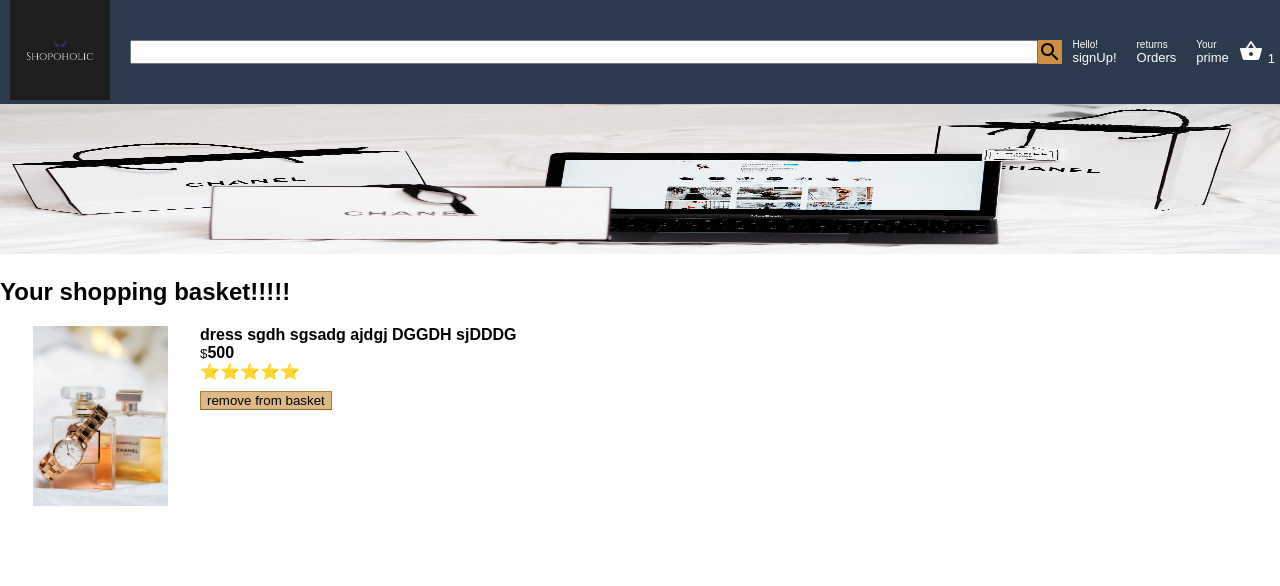
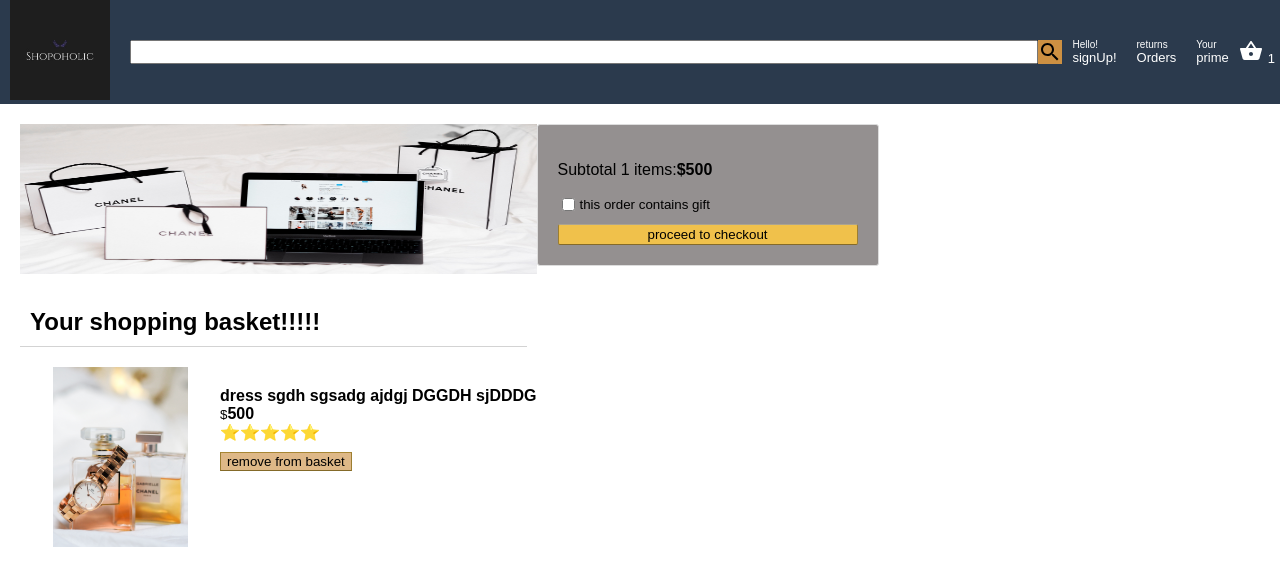
Before and after one commit to shrutilpu/Shopoholic, a React app in the folder shopoholic/: page /checkout in a window 1280 px wide. Shown: the top 586 px of the page. Built offline with nearby package versions, Linux system fonts and the light colour scheme.

Commit message:
checkout complete

```diff
--- a/shopoholic/package.json
+++ b/shopoholic/package.json
@@ -36,6 +36,7 @@
     "promise": "8.0.1",
     "raf": "3.4.0",
     "react": "^16.13.1",
+    "react-currency-format": "^1.0.0",
     "react-dev-utils": "^5.0.2",
     "react-dom": "^16.13.1",
     "react-router-dom": "^5.2.0",
--- a/shopoholic/src/App.js
+++ b/shopoholic/src/App.js
@@ -15,7 +15,9 @@
             <Header/>
             <Checkout/>
             </Route>
-          <Route path="/login"><h1>login page!!</h1></Route>
+          <Route path="/login">
+
+          </Route>
           <Route path="/">
             <Header/>
             <Home/>
--- a/shopoholic/src/Component/Checkout/Checkout.css
+++ b/shopoholic/src/Component/Checkout/Checkout.css
@@ -1,5 +1,13 @@
 .Checkout{
-
+display: flex;
+padding: 20px;
+background-color: white;
+height: max-content;
+}
+.CheckoutTitle{
+ margin-right: 10px;
+ padding: 10px;
+ border-bottom: 1px solid lightgray;
 }
 .Add{
  height: 150px;
--- a/shopoholic/src/Component/Checkout/Checkout.js
+++ b/shopoholic/src/Component/Checkout/Checkout.js
@@ -1,6 +1,7 @@
 import React from 'react';
 import classes from './Checkout.css';
 
+import SubTotal from './Subtotal';
 import CheckoutProduct from './CheckoutProduct';
 import Add from '../../Images/laura-chouette-fPL339HWo68-unsplash.jpg';
 import { useStateValue } from '../StateProvider/StateProvider';
@@ -8,6 +9,7 @@
  const [{basket}] = useStateValue();
  return(
   <div className={classes.Checkout}>
+        <div className={classes.CheckoutLeft}>
           <img className={classes.Add}
           src={Add} alt="product"></img>
 
@@ -19,8 +21,9 @@
               <h2 className={classes.CheckoutTitle}>Your shopping basket!!!!! </h2>
                {
                 basket.map(item=>{
+                console.log(item);
                    return <CheckoutProduct
-             item={item.id}
+                           id={item.id}
                            title={item.title}
                            image={item.image}
                            price={item.price}
@@ -29,6 +32,11 @@
                         })
                 }
                </div>)}
+        </div>
+        <div className={classes.CheckoutRight}>
+        <SubTotal/>
+
+        </div>
 
   </div>
  );
--- a/shopoholic/src/Component/Checkout/CheckoutProduct.css
+++ b/shopoholic/src/Component/Checkout/CheckoutProduct.css
@@ -1,14 +1,18 @@
 .CheckoutProduct{
  display: flex;
  margin-left: 10px;
+ margin-top: 20px;
+ margin-bottom: 20px;
 }
 .img{
  object-fit: contain;
  width:180px;
  height: 180px;
+ margin-top: 0px;
 }
 .ProductInfo{
  padding-left: 10px;
+ margin-top: 20px;
 }
 .Rating{
  display: flex;
--- a/shopoholic/src/Component/Checkout/CheckoutProduct.js
+++ b/shopoholic/src/Component/Checkout/CheckoutProduct.js
@@ -1,8 +1,14 @@
 import React from 'react';
 import classes from './CheckoutProduct.css';
+import {useStateValue} from '../StateProvider/StateProvider';
 const checkoutProduct=(props)=>{
+  const [{basket},dispatch]= useStateValue();
  const onRemoveHandler=()=>{
-
+   //console.log(props.id);
+  dispatch({
+    type:"REMOVE_FROM_BASKET",
+    id:props.id
+  });
  }
  return (
  <div className={classes.CheckoutProduct}>
@@ -16,7 +22,7 @@
        <div className={classes.Rating}>
         {
          Array(props.rating).fill().map(_ =>{
-          return <span>⭐</span>
+          return <span role="img" aria-labelledby="star">⭐</span>
          })
         }
        </div>
--- /dev/null
+++ b/shopoholic/src/Component/Checkout/Subtotal.css
@@ -0,0 +1,28 @@
+.Subtotal{
+ display: flex;
+ flex-direction: column;
+ width: 300px;
+ height: 100px;
+ padding: 20px;
+ background-color: #949090;
+ border: 1px solid #dddddd;
+ border-radius: 3px;
+justify-content: space-between;
+}
+.Subtotalgift{
+ display: flex;
+ align-items: center;
+}
+.Subtotalgift >input{
+ margin-right: 5px;
+}
+.Button{
+ background: #f0c14b;
+ border-radius: 2px;
+ width: 100%;
+ height: 30px;
+ border: 1px solid;
+ margin-top: 10px;
+ border-color: #aca48f #9c7e31 #846a29;
+ color:#000;
+}
--- /dev/null
+++ b/shopoholic/src/Component/Checkout/Subtotal.js
@@ -0,0 +1,30 @@
+import React from 'react';
+import Currencyformat from "react-currency-format";
+import {useStateValue}from '../StateProvider/StateProvider';
+import classes from './Subtotal.css';
+import { getBasketTotal } from '../../Reducer';
+
+
+const subtotal =()=>{
+const [{basket}]=useStateValue();
+ return <div className={classes.Subtotal}>
+   <Currencyformat
+         renderText = {(value)=>{
+                 return (
+                <div><p>Subtotal {basket.length} items:
+                <strong>{value}</strong></p>
+                <small className={classes.Subtotalgift}>
+                <input type="checkbox"/>this order contains gift
+                </small>
+                </div>
+                       ); }}
+          decimalscale={2}
+          value= {getBasketTotal(basket)}
+          displayType={"text"}
+          thousandSeparater={true}
+          prefix = {"$"}
+         />
+   <button className={classes.Button}>proceed to checkout</button>
+ </div>
+}
+export default subtotal;
--- a/shopoholic/src/Component/Header/Header.js
+++ b/shopoholic/src/Component/Header/Header.js
@@ -9,7 +9,7 @@
 
 const header = (props)=>{
    const [{basket}]=useStateValue();
-   console.log(basket);
+   //console.log(basket);
  return (<div  className={classes.Header}>
 
     <Link to="/"><img src={logo} alt ="logo" className={classes.Logo}/></Link>
--- a/shopoholic/src/Component/Home/Home.js
+++ b/shopoholic/src/Component/Home/Home.js
@@ -13,46 +13,46 @@
       title="dress sgdh sgsadg ajdgj DGGDH sjDDDG "
       id = "1"
       img={Banner}
-      price="50"
+      price={50}
       rating={4}
      />
      <Product
       title="dress sgdh sgsadg ajdgj DGGDH sjDDDG "
-      id = "1"
+      id = "2"
       img={Banner}
-      price="50"
+      price={50}
       rating={4}
      />
      </div>
      <div className={classes.Product}>
      <Product
       title="dress sgdh sgsadg ajdgj DGGDH sjDDDG "
-      id = "1"
+      id = "3"
       img={Banner}
-      price="50"
+      price={80}
       rating={4}
      />
      <Product
       title="dress sgdh sgsadg ajdgj DGGDH sjDDDG "
-      id = "1"
+      id = "4"
       img={Banner}
-      price="50"
+      price={50}
       rating={4}
      />
       <Product
       title="dress sgdh sgsadg ajdgj DGGDH sjDDDG "
-      id = "1"
+      id = "5"
       img={Banner}
-      price="50"
+      price={50}
       rating={4}
      />
      </div>
      <div className={classes.Product}>
      <Product
       title="dress sgdh sgsadg ajdgj DGGDH sjDDDG "
-      id = "1"
+      id = "6"
       img={Banner}
-      price="50"
+      price={50}
       rating={4}
      /></div>
   </div>
--- a/shopoholic/src/Reducer.js
+++ b/shopoholic/src/Reducer.js
@@ -1,12 +1,16 @@
 import product from './Images/laura-chouette-f-fYv8Tnaro-unsplash.jpg'
+
+export const getBasketTotal = (basket)=> basket.reduce((amount,item)=>amount+item.price,0)
+
 export const initialState={
  basket:[{
     title:"dress sgdh sgsadg ajdgj DGGDH sjDDDG ",
     id : "3f3562",
     image:product,
-    price:"500",
+    price:500,
     rating:5
- }]
+ }],
+ user:null
 }
 
 const reducer = (state,action)=>{
@@ -14,13 +18,21 @@
  switch(action.type){
   case 'ADD_TO_BASKET':
    //logic for adding
-   return{
+    return{
        ...state,
        basket:[...state.basket, action.item]
    }
   case 'REMOVE_FROM_BASKET':
-   //logic for remove
-   break;
+      let newBasket =[...state.basket];
+      const index= state.basket.findIndex(basketItem=>{
+         return basketItem.id === action.id;
+      });
+      if(index>=0){
+      newBasket.splice(index,1);
+      }else{
+          console.warn("Cant remove product id");
+      }
+    return {...state,basket:newBasket};
   default:
      return state;
  }
```
Also changed, not shown: 1 other file (tests, documents, lock files or other folders). Lines whose indentation alone changed are shown as unchanged.
